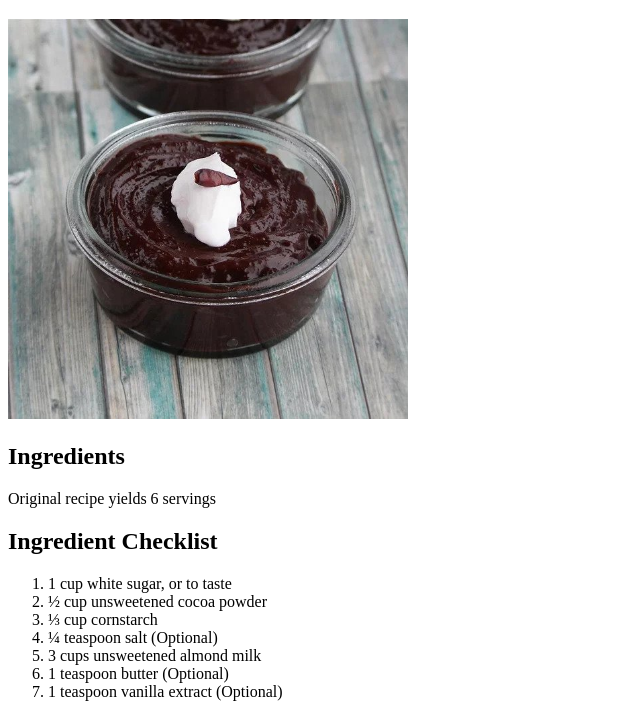
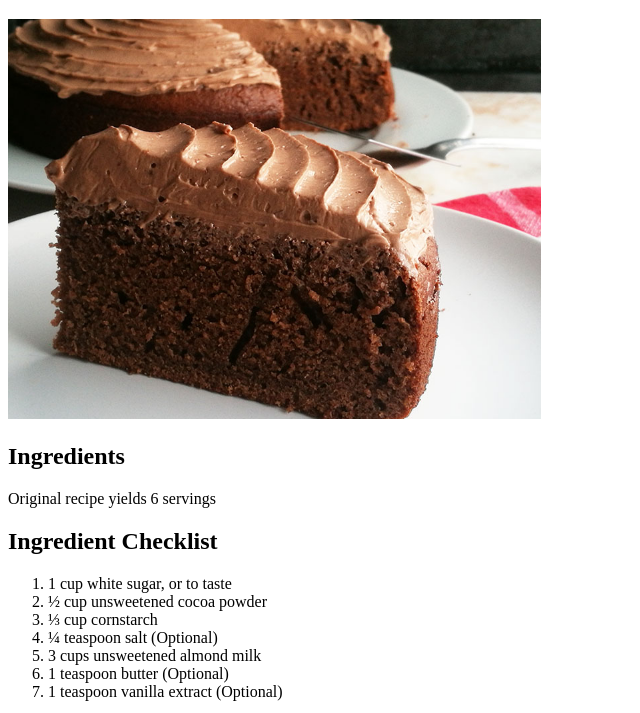
Before and after one commit to khalil-git/odin-recipes, a plain HTML site: page almond.html in a window 1280 px wide. Shown: the part 87-800 px from the top of the page, without its empty margins (0-640 px from the left). Drawn offline with Linux system fonts and the light colour scheme.

Commit message:
Fix image

```diff
--- a/almond.html
+++ b/almond.html
@@ -10,7 +10,7 @@
 
 
 <h1>Almond Milk Chocolate Pudding  </h1>
-<img src="img/milkchoc.jpg" height="400px">
+<img src="img/chococake.jpg" height="400px">
 <h2> Ingredients </h2>
 <p>Original recipe yields 6 servings</p>
 
```
Also changed, not shown: img/MilkChoc.jpg (deleted), img/chococake.jpg (added).
